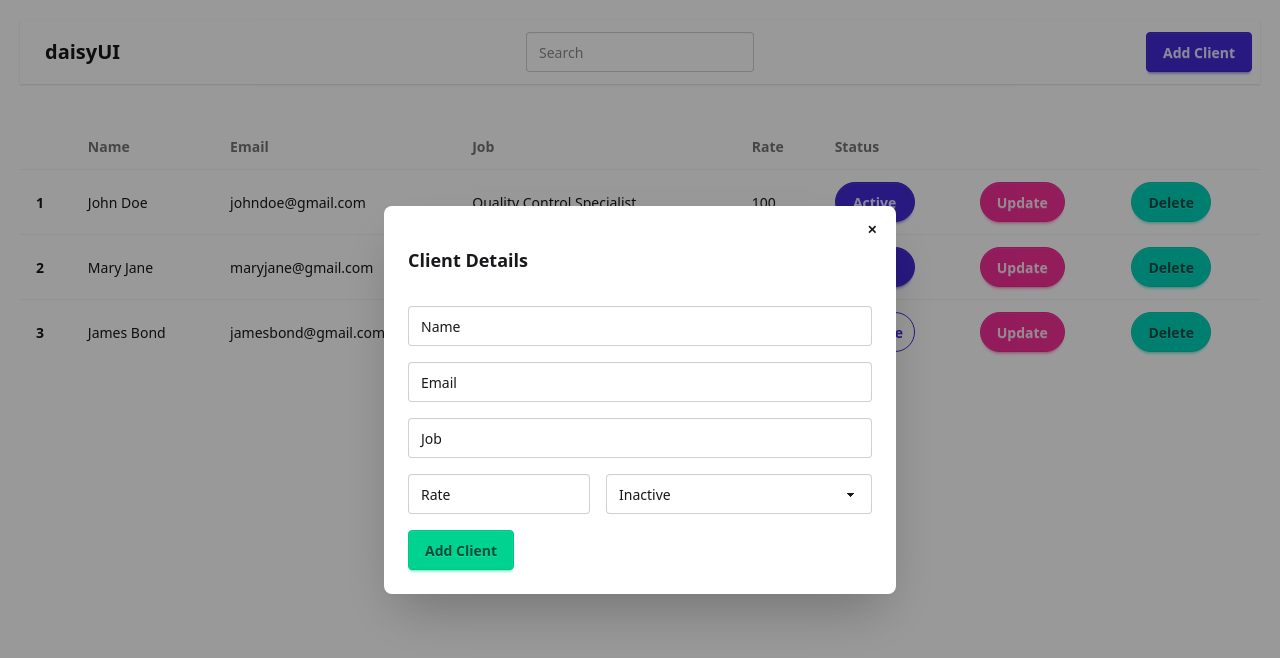
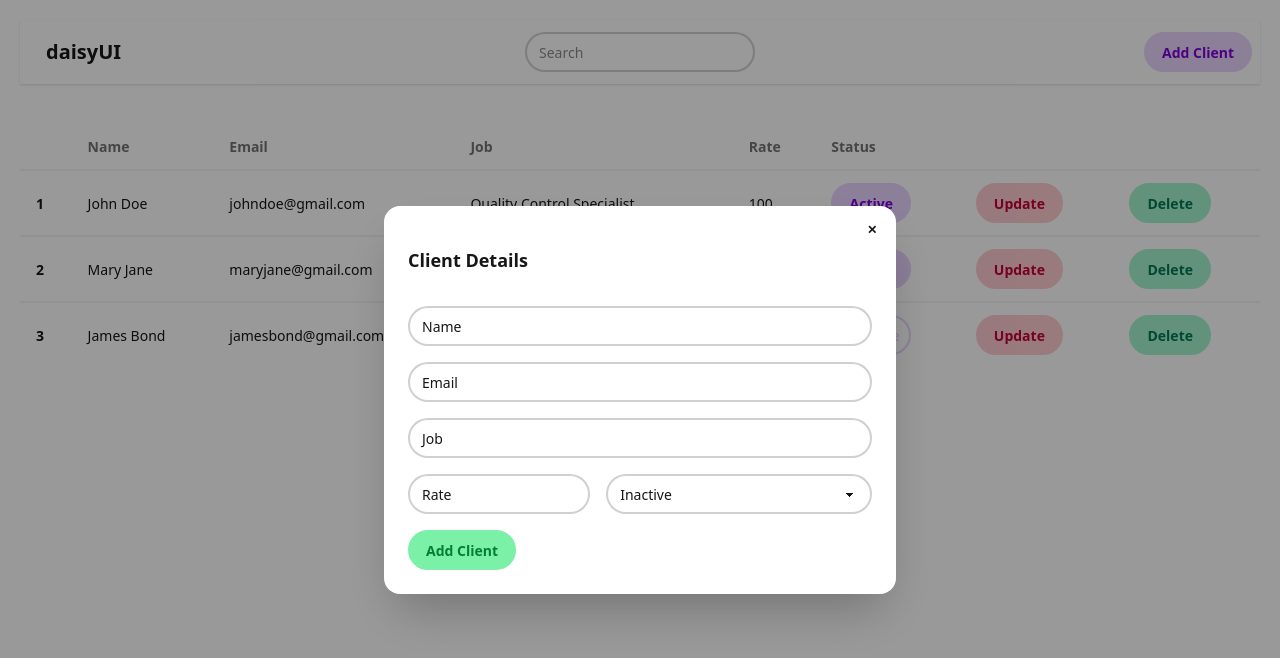
Before and after one commit to larissaborsari/crud-tutorial, a React (Vite) app in the folder crud-frontend/: page / in a window 1280 px wide. Both pictures are taken after a click on the link "Add Client". Shown: the top 658 px of the page. Built offline with nearby package versions, Linux system fonts and the light colour scheme.

Commit message:
fix: errors using the theme and styling

```diff
--- a/crud-frontend/src/App.css
+++ b/crud-frontend/src/App.css
@@ -1,4 +1,4 @@
 @import "tailwindcss";
 @plugin "daisyui" {
-  themes: light --default, dark --prefersdark, retro;
+  themes: light --default, dark --prefersdark, pastel;
 }
--- a/crud-frontend/src/App.jsx
+++ b/crud-frontend/src/App.jsx
@@ -1,11 +1,8 @@
 import './App.css'
-import Navbar from './components/Navbar'
+import NavBar from './components/NavBar'
 import  TableList  from './components/TableList'
 import ModalForm from './components/ModalForm';
 import { useState } from 'react';
-
-
-
 
 function App() {
   const [isOpen, setIsOpen] = useState(false);
@@ -29,15 +26,14 @@ function App() {
   return (
     <>
     {/* ++ py-5 px-5 */}
-    <div className="py-5 px-5 ">
-        <Navbar onOpen={() => handleOpen('add')}/>
+      <div className="py-5 px-5 " data-theme="pastel">
+          <NavBar onOpen={() => handleOpen('add')}/>
           <TableList onOpen={() => handleOpen('edit')}/>
           <ModalForm isOpen={isOpen}
           onClose={() => setIsOpen(false)}
           mode={modalMode}
           onSubmit={handleSubmit}/>
       </div>
-
     </>
   )
 }
--- a/crud-frontend/src/components/ModalForm.jsx
+++ b/crud-frontend/src/components/ModalForm.jsx
@@ -1,7 +1,5 @@
 import { useState } from "react";
 
-
-// ModalForm.js
 export default function ModalForm({ isOpen, onClose, mode, onSubmit }) {
     const [rate, setRate] = useState('');
     const [name, setName] = useState(''); // State for Name
@@ -9,53 +7,48 @@ export default function ModalForm({ isOpen, onClose, mode, onSubmit }) {
     const [job, setJob] = useState(''); // State for Job
     const [status, setStatus] = useState(''); // State for Status
 
-
     return (
         <>
 
             <dialog id="my_modal_3" className="modal"  open={isOpen}>
             <div className="modal-box">
-                {/* if there is a button in form, it will close the modal */}
                 <button className="btn btn-sm btn-circle btn-ghost absolute right-2 top-2" onClick={onClose}>✕</button>
                 <h3 className="font-bold text-lg py-4">{mode === 'edit' ? 'Edit Client' : 'Client Details'}</h3>
 
                 <form onSubmit={(e) => { e.preventDefault(); onSubmit();}}>
 
-                    <label className="input input-bordered flex items-center my-4 gap-2 w-full">
+                    <label className="input flex items-center my-4 gap-2 w-full">
                     Name
                     <input type="text" className="grow"  value={name} onChange={(e) => setName(e.target.value)}/>
                     </label>
-                    <label className="input input-bordered flex items-center my-4 gap-2 w-full">
+                    <label className="input flex items-center my-4 gap-2 w-full">
                     Email
                     <input type="text" className="grow"  value={email} onChange={(e) => setEmail(e.target.value)} />
                     </label>
-                    <label className="input input-bordered flex items-center my-4 gap-2 w-full">
+                    <label className="input flex items-center my-4 gap-2 w-full">
                     Job
                     <input type="text" className="grow"  value={job} onChange={(e) => setJob(e.target.value)}/>
                     </label>
 
                     {/* ++ made this anumber */}
                     <div className="flex mb-4 justify-between">
-                        <label className="input input-bordered flex mr-4 items-center gap-2">
+                        <label className="input flex mr-4 items-center gap-2">
                         Rate
                         <input type="number" className="grow"  value={rate} onChange={(e) => setRate(e.target.value)}/>
                         </label>
 
-                        <select className="select select-bordered w-full max-w-xs" onChange={(e) => setStatus(e.target.value)}>
+                        <select className="select w-full max-w-xs" onChange={(e) => setStatus(e.target.value)}>
                         <option>Inactive</option>
                         <option>Active</option>
                         </select>
 
                     </div>
 
-
                     <button type="submit" className=" btn btn-success">{mode === 'edit' ? 'Save Changes' : 'Add Client'}</button>
                 </form>
 
             </div>
             </dialog>
-
         </>
-
     );
 }
--- a/crud-frontend/src/components/TableList.jsx
+++ b/crud-frontend/src/components/TableList.jsx
@@ -20,7 +20,6 @@ export default function TableList({ onOpen}) {
                     <th>Status</th>
                     <th></th>
                     <th></th>
-
 
                 </tr>
                 </thead>
```
Lines whose indentation alone changed are shown as unchanged.
